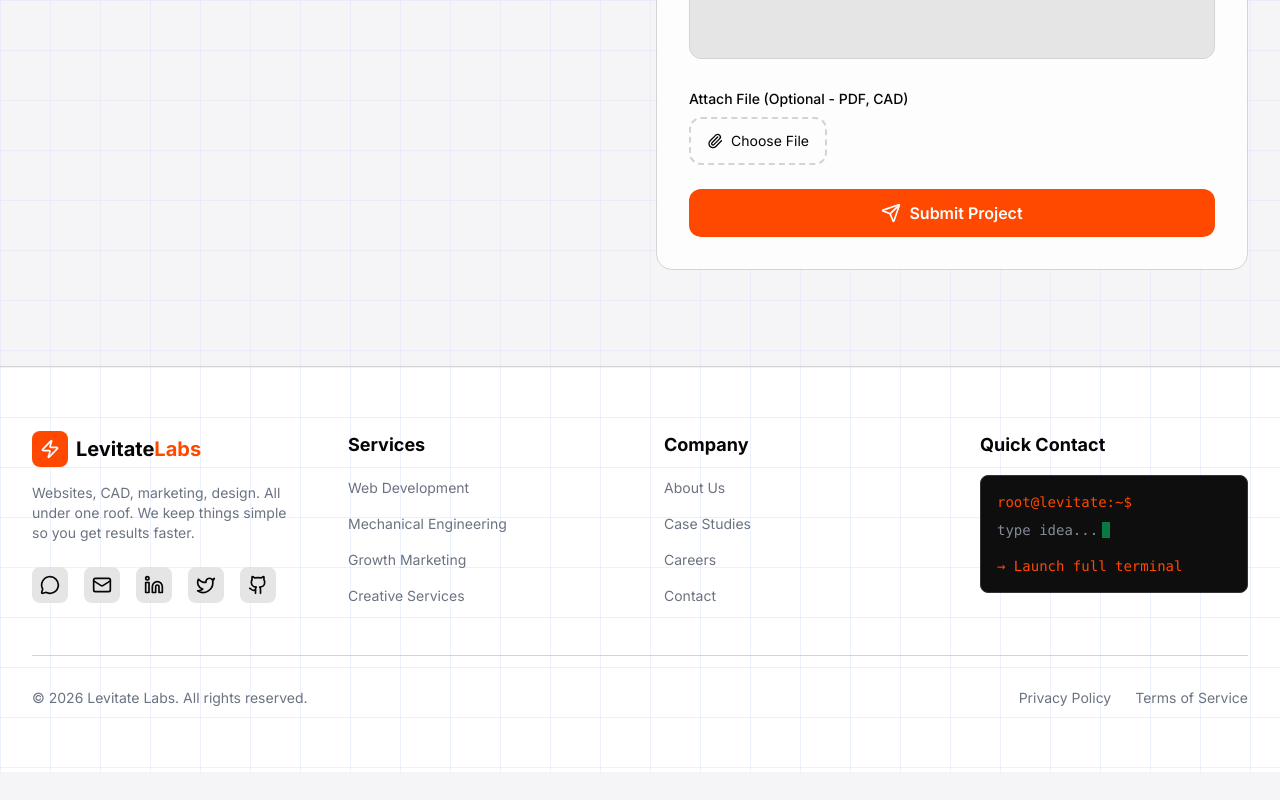
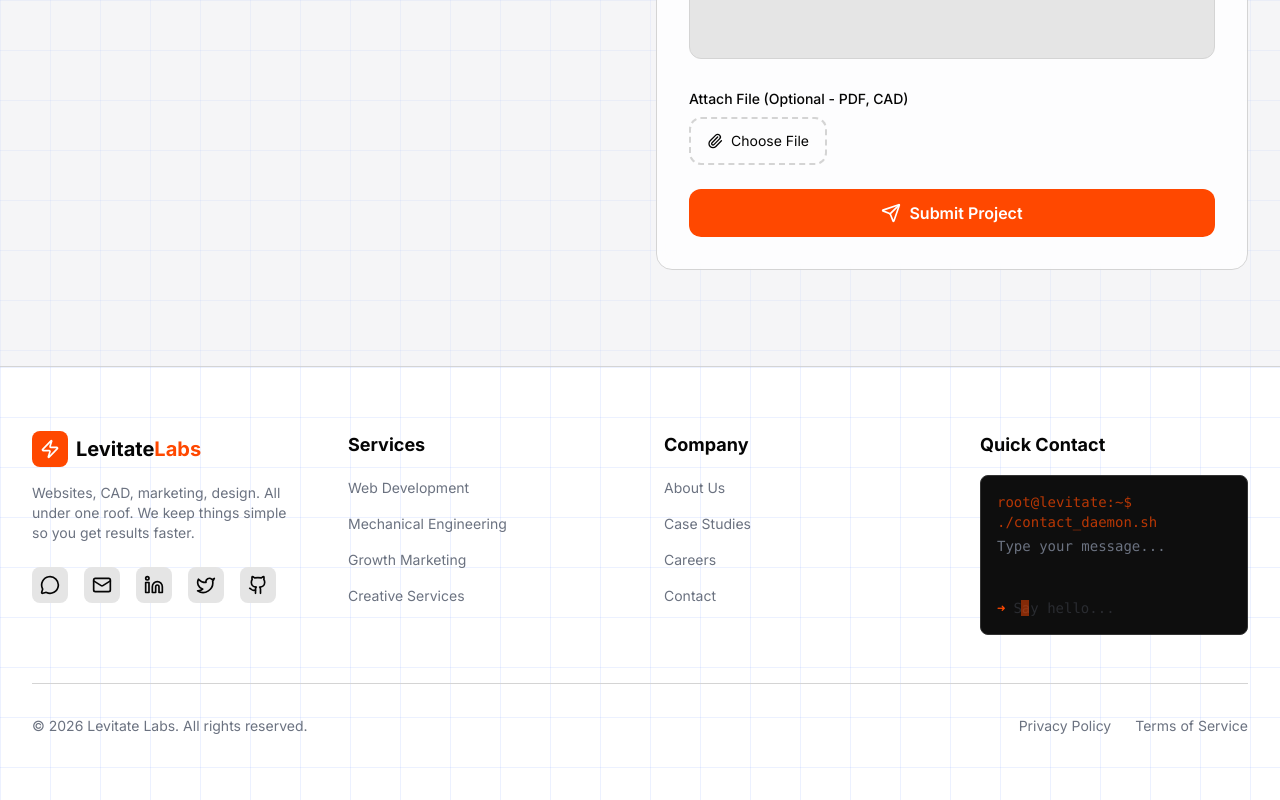
Before and after one commit to push04/LEVITATE, a Next.js app: page / in a window 1280 px wide. Shown: the part 4883-5683 px from the top of the page. Before the commit the page ends 5655 px from the top, so only its background shows below. Built offline with nearby package versions, Linux system fonts and the light colour scheme.

Commit message:
Fix Footer Terminal Syntax and Netlify Scraper Build Types

```diff
--- a/src/components/Footer.tsx
+++ b/src/components/Footer.tsx
@@ -1,5 +1,6 @@
 'use client';
 
+import { useState } from 'react';
 import { motion } from 'framer-motion';
 import { Zap, Github, Linkedin, Twitter, Mail, MessageCircle } from 'lucide-react';
 import Link from 'next/link';
@@ -114,26 +115,7 @@ export default function Footer() {
                     {/* Terminal CTA Column */}
                     <div>
                         <h3 className="font-bold text-lg mb-4 font-heading">Quick Contact</h3>
-                        <div className="terminal text-sm">
-                            <div className="flex items-center gap-2 text-green-400 mb-2">
-                                <span className="text-[var(--primary)]">root@levitate:~$</span>
-                            </div>
-                            <motion.div
-                                initial={{ opacity: 0 }}
-                                animate={{ opacity: 1 }}
-                                transition={{ repeat: Infinity, duration: 1 }}
-                                className="flex items-center gap-1"
-                            >
-                                <span className="text-gray-400">type idea...</span>
-                                <span className="w-2 h-4 bg-green-400 animate-pulse" />
-                            </motion.div>
-                            <Link
-                                href="#contact"
-                                className="block mt-4 text-[var(--primary)] hover:underline"
-                            >
-                                → Launch full terminal
-                            </Link>
-                        </div>
+                        <TerminalContact />
                     </div>
                 </div>
 
@@ -156,3 +138,56 @@ export default function Footer() {
         </footer>
     );
 }
+
+function TerminalContact() {
+    const [input, setInput] = useState('');
+    const [history, setHistory] = useState<string[]>(['Type your message...']);
+    const [isSending, setIsSending] = useState(false);
+
+    const handleSubmit = async (e: React.FormEvent) => {
+        e.preventDefault();
+        if (!input.trim() || isSending) return;
+
+        const msg = input.trim();
+        setIsSending(true);
+        setHistory(prev => [...prev, `> ${msg}`, 'Transmission initialized...']);
+        setInput('');
+
+        // Simulate network delay
+        setTimeout(() => {
+            setHistory(prev => [...prev, '✔ Message received via subspace.', 'We will contact you shortly.']);
+            setIsSending(false);
+        }, 1500);
+    };
+
+    return (
+        <div className="terminal font-mono text-sm p-4 rounded-lg bg-black/80 border border-[var(--primary)]/30 min-h-[160px] flex flex-col">
+            <div className="flex-1 overflow-y-auto space-y-1 mb-2 max-h-[120px] scrollbar-hide">
+                <div className="text-[var(--primary)] opacity-70">root@levitate:~$ ./contact_daemon.sh</div>
+                {history.map((line, i) => (
+                    <div key={i} className={line.startsWith('✔') ? 'text-green-400' : line.startsWith('>') ? 'text-white' : 'text-[var(--muted)]'}>
+                        {line}
+                    </div>
+                ))}
+            </div>
+            <form onSubmit={handleSubmit} className="flex items-center gap-2 relative">
+                <span className="text-[var(--primary)] shrink-0">➜</span>
+                <input
+                    type="text"
+                    value={input}
+                    onChange={(e) => setInput(e.target.value)}
+                    className="flex-1 bg-transparent border-none outline-none text-[var(--foreground)] placeholder:text-[var(--muted)]/30"
+                    placeholder={isSending ? "Transmitting..." : "Say hello..."}
+                    disabled={isSending}
+                    autoComplete="off"
+                />
+                <motion.span
+                    animate={{ opacity: [1, 0] }}
+                    transition={{ repeat: Infinity, duration: 0.8 }}
+                    className="absolute right-0 w-2 h-4 bg-[var(--primary)] pointer-events-none"
+                    style={{ left: `calc(1.5rem + ${input.length}ch)` }} // Approximation of cursor pos
+                />
+            </form>
+        </div>
+    );
+}
```
